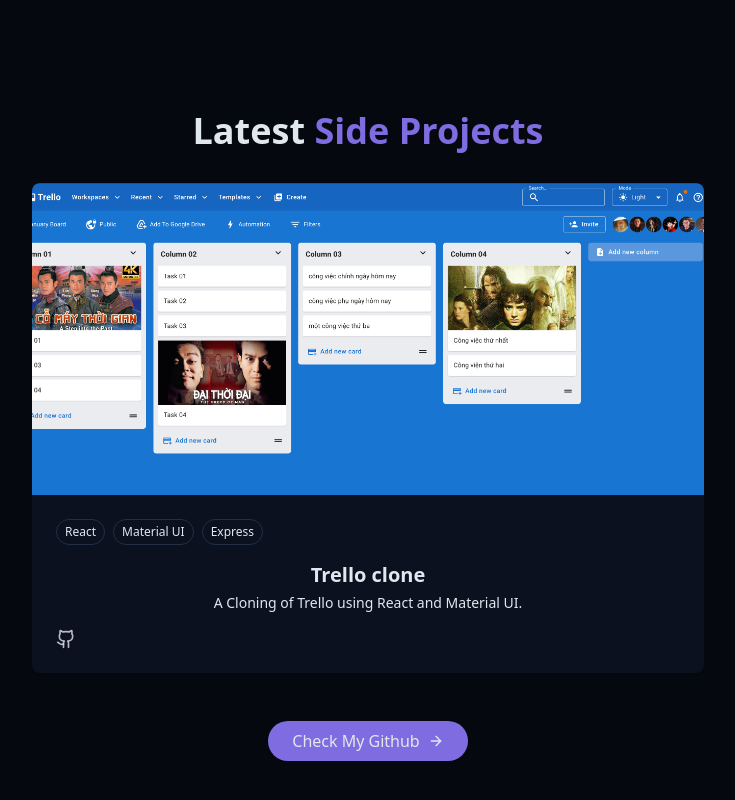
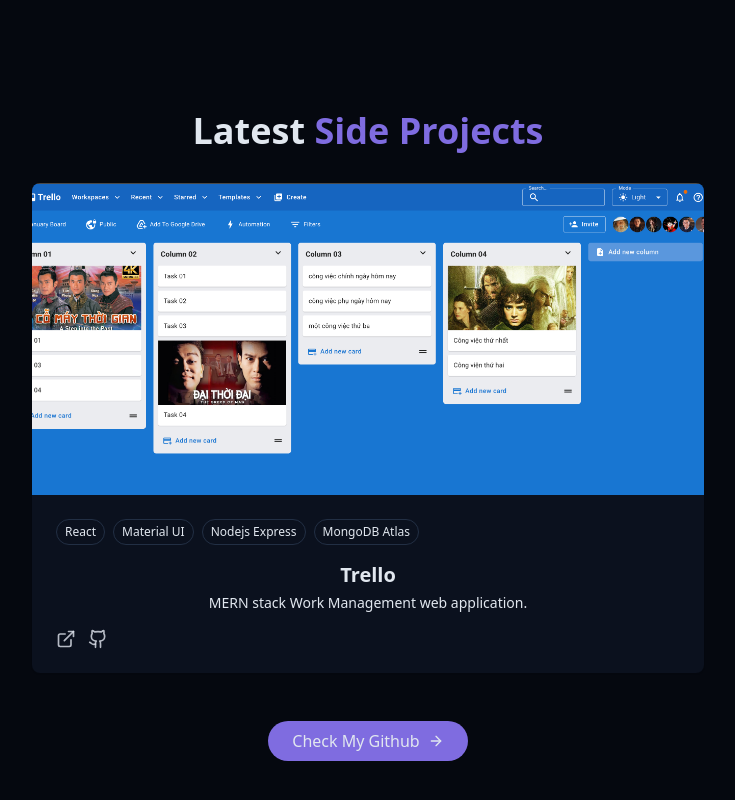
Before and after one commit to tgoldenphoenix/tailwind-porfolio, a React (Vite) app: page / in a window 1280 px wide. Shown: the part 1797-2597 px from the top of the page, without its empty margins (272-1007 px from the left). Built offline with nearby package versions, Linux system fonts and the light colour scheme.

Commit message:
update project

```diff
--- a/src/components/AboutSection.jsx
+++ b/src/components/AboutSection.jsx
@@ -17,13 +17,13 @@
 
             <p className="text-muted-foreground text-left">
               🔵 A Self-driven and &nbsp;
-              <mark class="high-light bg-[#ffd54f] rounded-xl p-1 leading-normal font-semibold mx-[-4px]">self-taught fast learner</mark>&nbsp;
+              <mark className="high-light bg-[#ffd54f] rounded-xl p-1 leading-normal font-semibold mx-[-4px]">self-taught fast learner</mark>&nbsp;
               with a constant thirst to learn new things. Extremely passsionate about Software Engineering & Computer Science
             </p>
 
             <p className="text-muted-foreground text-left">
               🔵 Love building &nbsp;
-              <mark class="high-light bg-[#ffd54f] rounded-xl p-1 leading-normal font-semibold mx-[-4px]">responsive, accessible, and performant</mark>&nbsp;
+              <mark className="high-light bg-[#ffd54f] rounded-xl p-1 leading-normal font-semibold mx-[-4px]">responsive, accessible, and performant</mark>&nbsp;
               web applications using modern technologies.
             </p>
 
--- a/src/components/ProjectsSection.jsx
+++ b/src/components/ProjectsSection.jsx
@@ -3,13 +3,13 @@
 const projects = [
   {
     id: 1,
-    title: "Trello clone",
-    description: "A Cloning of Trello using React and Material UI.",
+    title: "Trello",
+    description: "MERN stack Work Management web application.",
     image: "/projects/light.png",
-    tags: ["React", "Material UI", "Express"],
-    demoUrl: null,
-    githubUrl: "#",
-  }
+    tags: ["React", "Material UI", "Nodejs Express", "MongoDB Atlas"],
+    demoUrl: "https://trello-web-sage-psi.vercel.app/",
+    githubUrl: "https://github.com/tgoldenphoenix/trello-clone-web",
+  },
 ]
 
 export const ProjectsSection = () => {
@@ -58,8 +58,8 @@
 
               <div className="p-6">
                 <div className="flex flex-wrap gap-2 mb-4">
-                  {project.tags.map((tag) => (
-                    <span className="px-2 py-1 text-xs font-medium border rounded-full bg-secondary text-secondary-foreground">
+                  {project.tags.map((tag, index) => (
+                    <span className="px-2 py-1 text-xs font-medium border rounded-full bg-secondary text-secondary-foreground" key={index}>
                       {tag}
                     </span>
                   ))}
--- a/src/components/SkillsSection.jsx
+++ b/src/components/SkillsSection.jsx
@@ -10,7 +10,7 @@
   { name: "devicon-react-original colored", title: "ReactJS" },
   { name: "devicon-nodejs-plain-wordmark colored", title: "NodeJS" },
   { name: "devicon-postgresql-plain colored", title: "PostgreSQL" },
-  { name: "devicon-materialui-plain colore", title: "Material UI" },
+  { name: "devicon-materialui-plain colored", title: "Material UI" },
   { name: "devicon-tailwindcss-original colored", title: "TailwindCSS" },
   { name: "devicon-github-original", title: "Git" },
 ]
@@ -27,8 +27,8 @@
         <div className="font-medium text-2xl mb-5">Programming Languages & Tools:</div>
 
         <ul className="text-[3rem] list-none">
-          {skills2.map((skill) => (
-            <li className="relative inline-block mr-[1rem]">
+          {skills2.map((skill, index) => (
+            <li className="relative inline-block mr-[1rem]" key={index}>
               <i className={"skill-badge hover:text-red "+skill.name} title={skill.title}></i>
             </li>
           ))}
```
